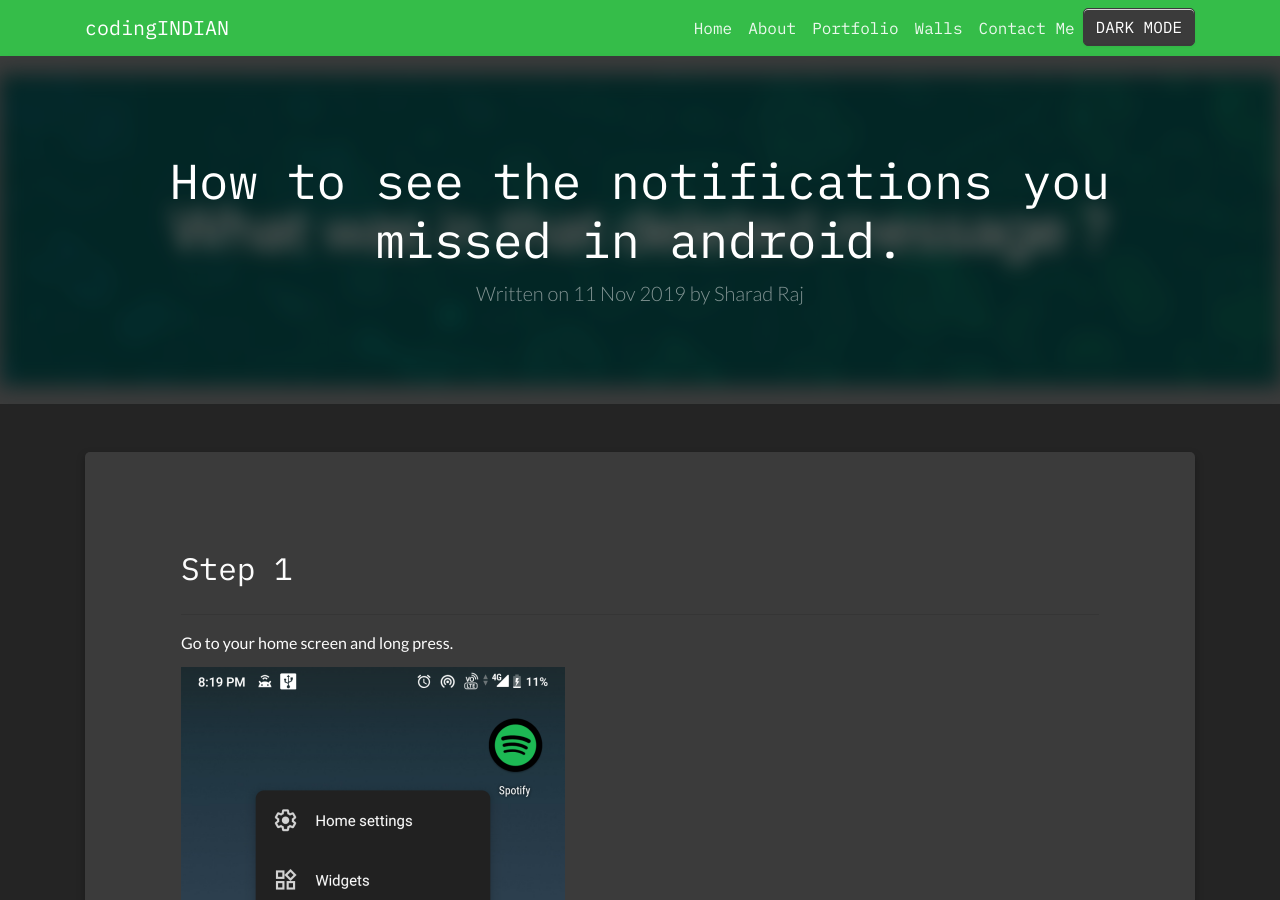
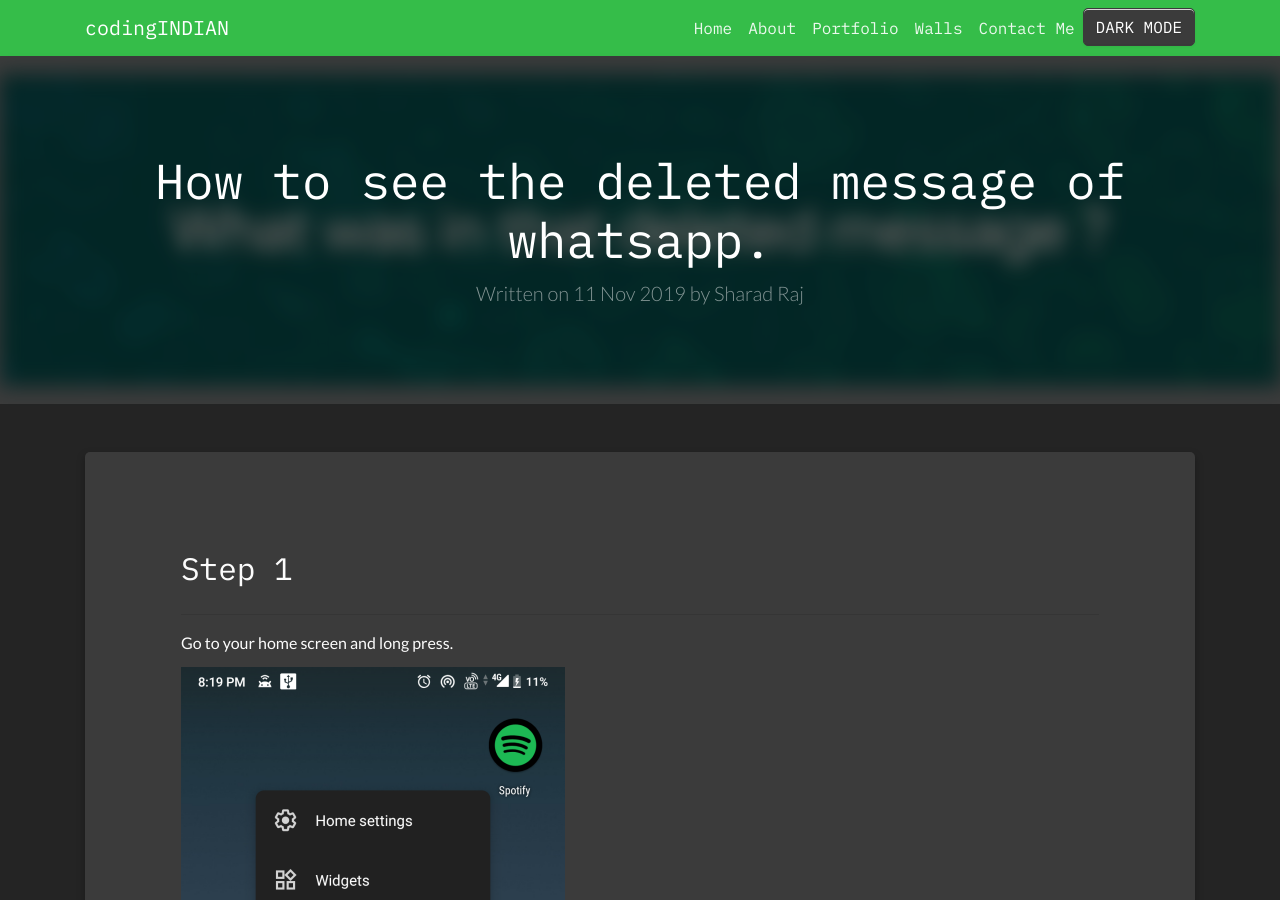
Before and after one commit to sharadcodes/sharadcodes.github.io, a Jekyll site: the page built from _posts/2019-11-11-how-to-see-the-notifications-you-missed-in-android.md, in a window 1280 px wide and 900 px high. Built offline with Jekyll 4.4.1, drawn with Linux system fonts in a browser that asks for light colours; emoji names are drawn with the system emoji font.

Commit message:
Update Post “2019-11-11-how-to-see-the-notifications-you-missed-in-android”

```diff
--- a/_posts/2019-11-11-how-to-see-the-notifications-you-missed-in-android.md
+++ b/_posts/2019-11-11-how-to-see-the-notifications-you-missed-in-android.md
@@ -1,6 +1,6 @@
 ---
 layout: post
-title: How to see the notifications you missed in android.
+title: How to see the deleted message of whatsapp.
 categories: ANDROID
 author: Sharad Raj
 image: /assets/uploads/wh.png
```
